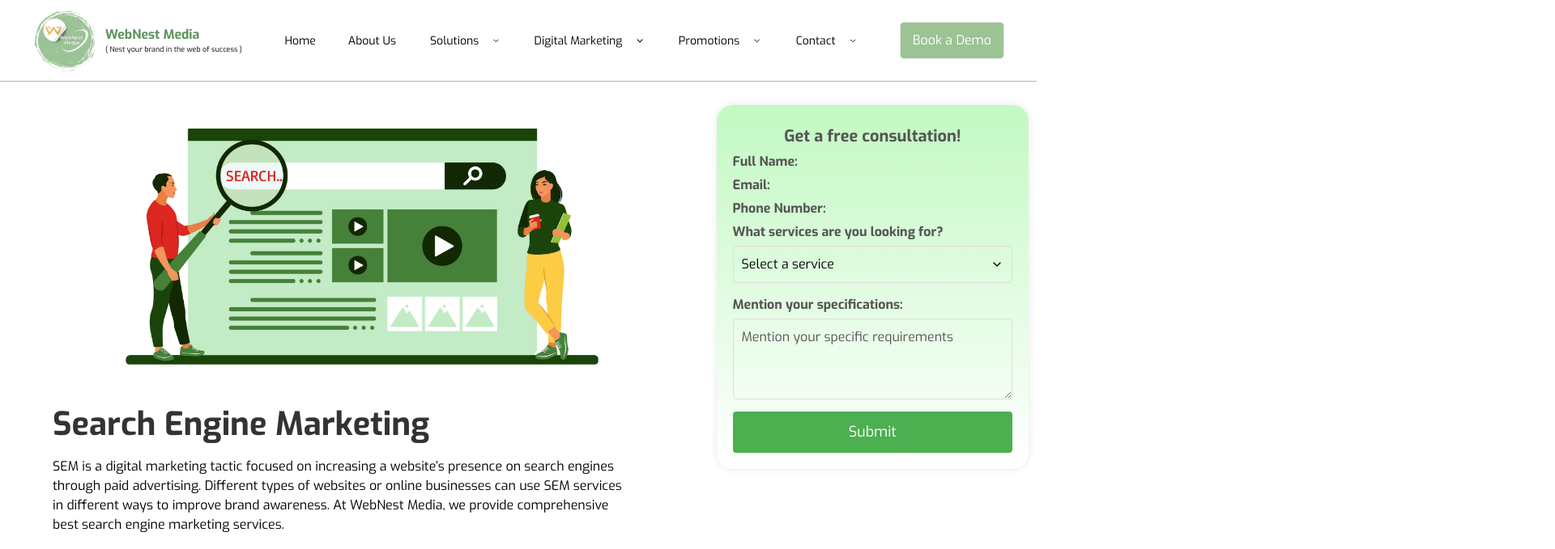
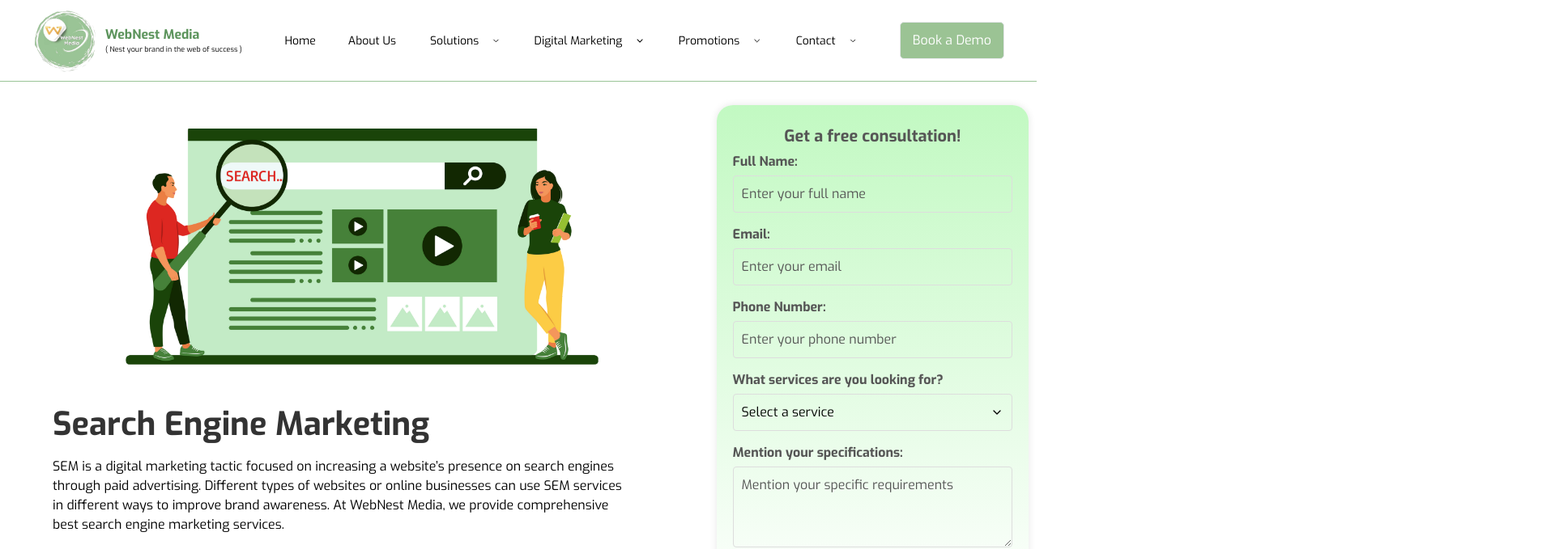
Before and after one commit to abhishek16dev/sandstone, a React (Vite) app: page /digital-marketing/sem in a window 1280 px wide. Shown: the top 679 px of the page at 81% size, 1920 px wide, since content can reach past the window. Built offline with nearby package versions, Linux system fonts and the light colour scheme.

Commit message:
code added

```diff
--- a/src/pages/home/componnet/accordian.css
+++ b/src/pages/home/componnet/accordian.css
@@ -1,5 +1,5 @@
 /* Hide radio buttons */
-input {
+input[type="checkbox"] {
   position: absolute;
   opacity: 0;
   z-index: -1;
--- a/src/pages/sem/Sem.jsx
+++ b/src/pages/sem/Sem.jsx
@@ -17,11 +17,11 @@ const Sem = () => {
     setActiveTab(index);
   };
 
-  const handleSubmit = (event) => {
-    event.preventDefault();
-    // Handle form submission logic here
-    console.log('Form submitted');
-  };
+  // const handleSubmit = (event) => {
+  //   event.preventDefault();
+  //   // Handle form submission logic here
+  //   console.log('Form submitted');
+  // };
 
   return (
     <div className='mt-[120px]'>
@@ -38,7 +38,9 @@ const Sem = () => {
           </div>
         </div>
         <div className="loginform">
-          <form onSubmit={handleSubmit}>
+          <form
+          // onSubmit={handleSubmit}
+          >
             <p className='Form_heading'>Get a free consultation!</p>
 
             <label htmlFor="fullName">Full Name:</label>
```
